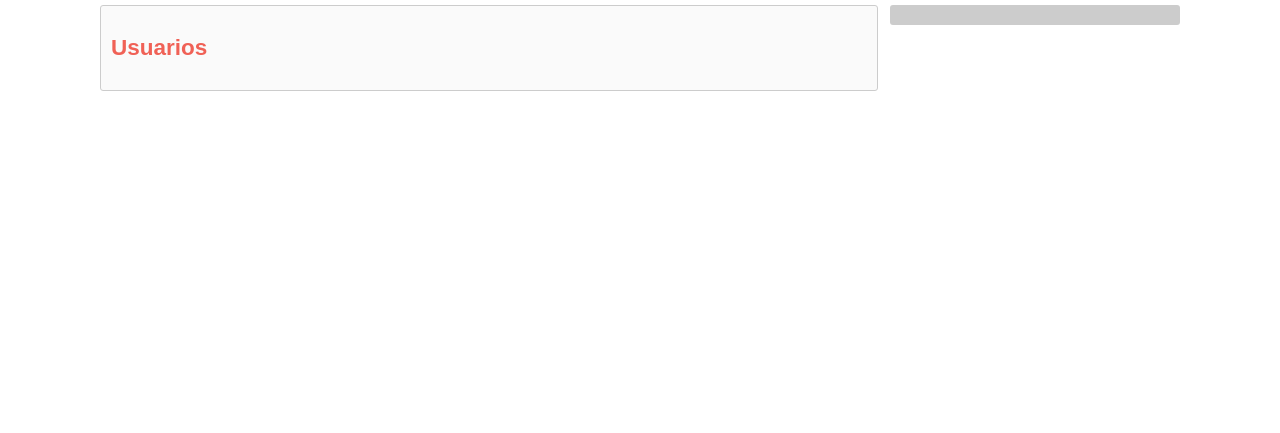
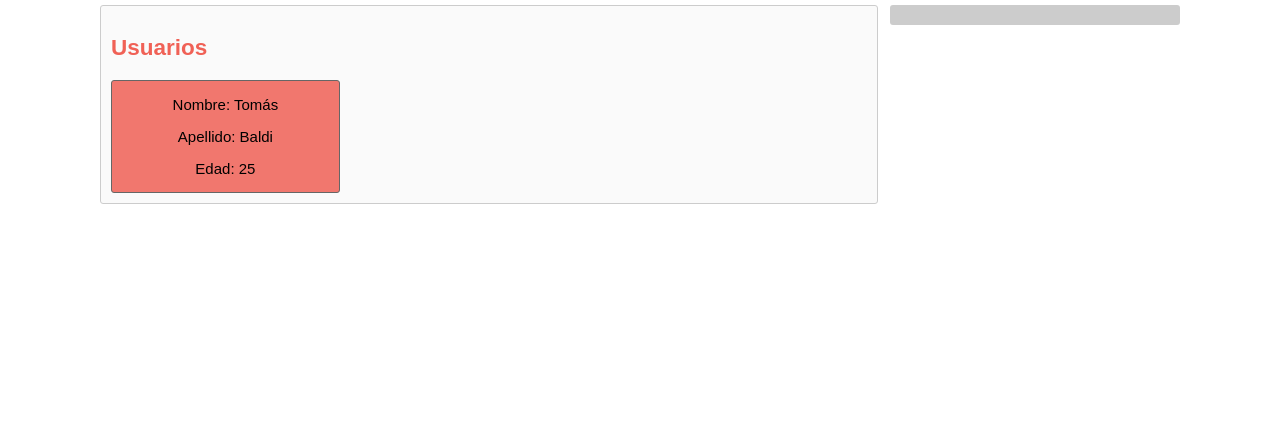
Before and after one commit to TomiB98/PHP_MySQL, a PHP site: page /unidad6.php in a window 1280 px wide. Shown: the part 151-584 px from the top of the page. Run offline with PHP 8.4, Linux system fonts and the light colour scheme.

Commit message:
Unidad 6

```diff
--- /dev/null
+++ b/clases/usuarios.php
@@ -0,0 +1,26 @@
+<?php
+class Usuarios {
+    private $nombre;
+    private $apellido;
+    private $fecha_nacimiento;
+
+    function __construct($nom, $apll, $nac) {
+        $this->nombre = $nom;
+        $this->apellido = $apll;
+        $this->fecha_nacimiento = $nac;
+    }
+
+    private function calcular_edad() {
+        $fecha_actual = new DateTime();
+        $fecha_nacimiento = new DateTime($this->fecha_nacimiento);
+        $edad = $fecha_actual->diff($fecha_nacimiento)->y;
+        return $edad;
+    }
+
+    public function imprime_carcteristicas() {
+        echo "<p>Nombre: ".$this->nombre."</p>";
+        echo "<p>Apellido: ".$this->apellido."</p>";
+        echo "<p>Edad: ".$this->calcular_edad()."</p>";
+    }
+}
+?>
--- /dev/null
+++ b/componentes/caract_usuarios.php
@@ -0,0 +1,5 @@
+<?php
+include("clases/usuarios.php");
+$usuarios = new Usuarios('Tomás', 'Baldi', '1998/03/18');
+$usuarios->imprime_carcteristicas();
+?>
--- a/estilos.css
+++ b/estilos.css
@@ -313,6 +313,14 @@ h5 {
   width: 40%;
 }
 
+.usuarios {
+  text-align: center;
+  width: 30%;
+  border: 1px solid #666;
+  border-radius: 3px;
+  background:  #f06056d8;
+}
+
 /* pantalla maximo 980px */
 @media screen and (max-width:980px) {
   .container {
--- a/unidad6.php
+++ b/unidad6.php
@@ -1,5 +1,6 @@
 <!DOCTYPE html>
 <html lang="es">
+
 <head>
 	<meta charset="utf-8">
 	<meta name="viewport" content="width=device-width, initial-scale=1.0" />
@@ -19,6 +20,11 @@
 		</header>
 		<section>
 			<h2>Usuarios</h2>
+
+			<div class="usuarios">
+				<?php include("componentes/caract_usuarios.php"); ?>
+			</div>
+
 		</section>
 		<aside>
 
@@ -29,4 +35,5 @@
 
 	</div>
 </body>
+
 </html>
```
Lines whose indentation alone changed are shown as unchanged.
